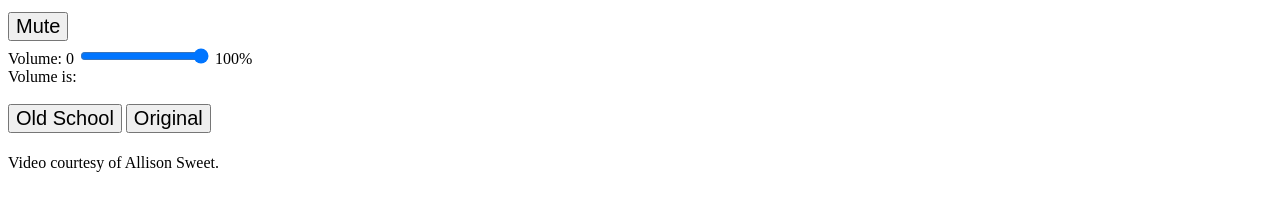
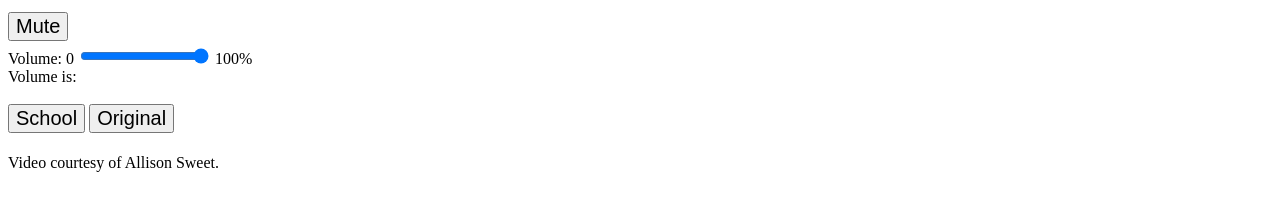
Before and after one commit to carmenoballe-s/homework7-2021, a plain HTML site: page index.html in a window 1280 px wide. Shown: the part 540-750 px from the top of the page. Drawn offline with Linux system fonts and the light colour scheme.

Commit message:
Update index.html

```diff
--- a/index.html
+++ b/index.html
@@ -6,6 +6,7 @@
 	<link rel="stylesheet" type="text/css" href="css/video.css">
 </head>
 <body>
+
 <main>
 	<h1>JavaScript Video Controls</h1>
 	<div class = "options">
@@ -30,19 +31,18 @@
 		  		Your browser does not support HTML5 video.
 		</video>
 		<figcaption>[The sound of the Michigan Marching Band]</figcaption>
-	</figure>
+		</figure>
 	<button id="mute">Mute</button><br>
 
 	<label for="slider">Volume</label>: 0 <input type="range" id="slider" min="0" max="100" value="100" step="10"> 100%<br>
 	<div>Volume is: <span id = "volume"> </span><br><br></div>
 
-	<button id = "vintage">Old School</button>
+	<button id = "vintage"> School</button>
 	<button id = "orig">Original</button>
 
 	<p>Video courtesy of Allison Sweet.</p>
 	<script src="js/video.js"></script>
 
-
 </main>
 </body>
 </html>
```
